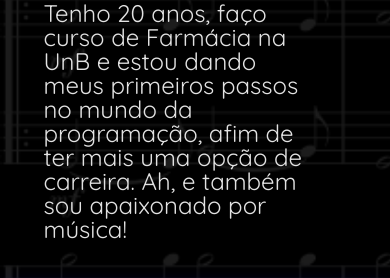
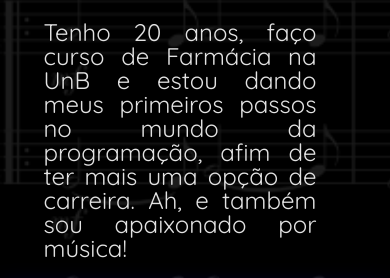
Before and after one commit to Block8Bit/block8bit.github.io, a plain HTML site: page index.html in a window 390 px wide. Shown: the part 500-778 px from the top of the page. Drawn offline with nearby package versions, Linux system fonts and the light colour scheme.

Commit message:
Aligned p text

```diff
--- a/src/styles/style.css
+++ b/src/styles/style.css
@@ -62,6 +62,7 @@ p {
     font-family: var(--fonte-paragrafos);
     font-weight: 400;
     color: var(--cor-texto);
+    text-align: justify;
 }
 
 .apresentacao__links {
@@ -176,6 +177,7 @@ p {
 @media (max-width: 1000px) {
     .apresentacao {
         flex-direction: column-reverse;
+        padding: 5%;
     }
 
     .apresentacao__conteudo, main img, .apresentacao__links, .apresentacao__links__botoes {
```
